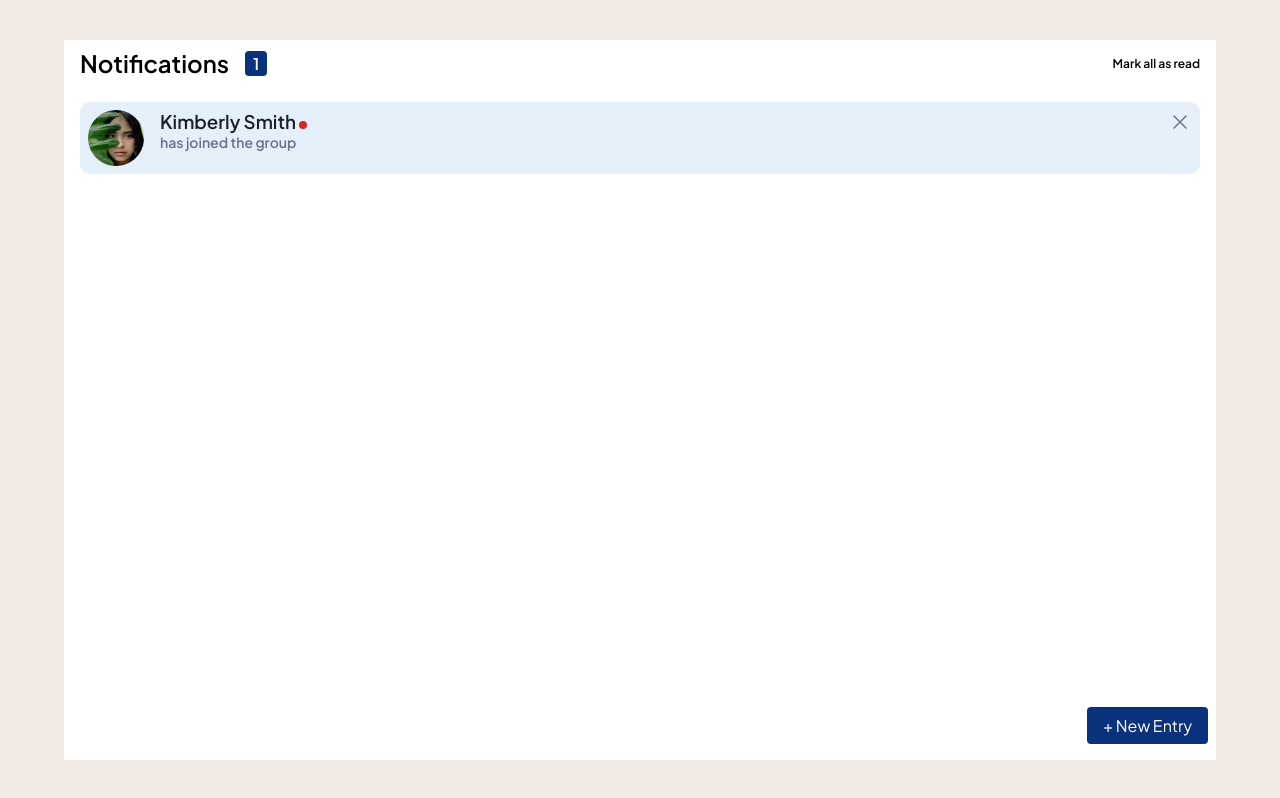
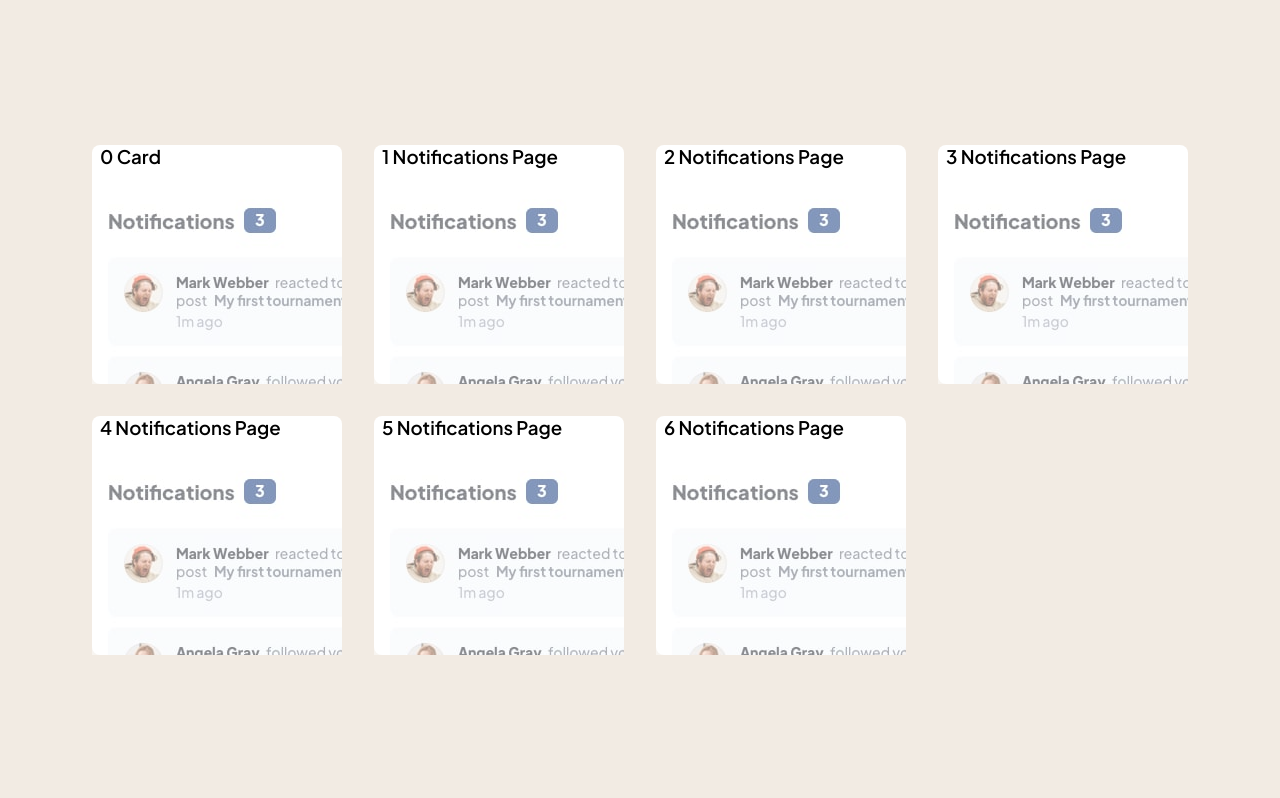
Before and after one commit to devtoti/product-overview, a React (Vite) app: page / in a window 1280 px wide. Built offline with nearby package versions, Linux system fonts and the light colour scheme.

Commit message:
Include CSS Grid for project previewing

```diff
--- a/package.json
+++ b/package.json
@@ -10,7 +10,8 @@
   },
   "dependencies": {
     "react": "^18.2.0",
-    "react-dom": "^18.2.0"
+    "react-dom": "^18.2.0",
+    "react-router-dom": "^6.4.3"
   },
   "devDependencies": {
     "@types/react": "^18.0.15",
--- a/src/App.jsx
+++ b/src/App.jsx
@@ -1,15 +1,34 @@
 import Card from './components/Card'
 import NotificationsPage from './components/NotificationsPage'
 import './index.css'
+import { Outlet, Link } from "react-router-dom";
+import { useState, useContext } from 'react'
+import { reactProjects } from "./components/reactProjects"
+import ReactDOM from "react-dom/client";
+import ReferenceDataContextProvider, { ReferenceDataContext } from './components/AppContextProvider';
+import Gallery from './components/Gallery';
 
-function App() {
+
+const App = () => {
+
+  const [isPreviewing, setIsPreviewing] = useState(false)
+  const { currComponent, setCurrComponent } = useContext(ReferenceDataContext)
+
   return (
-    <>
-      <NotificationsPage />
-      {/* <Card /> */}
-    </>
+
+      <>
+      <nav>
+        {isPreviewing &&  <svg onClick={() => setIsPreviewing(false)}xmlns="http://www.w3.org/2000/svg" fill="none" viewBox="0 0 24 24" strokeWidth={1.5} stroke="currentColor" className="w-6 h-6">
+          <path strokeLinecap="round" strokeLinejoin="round" d="M19.5 12h-15m0 0l6.75 6.75M4.5 12l6.75-6.75" />
+        </svg>}
+
+      </nav>
+
+
+      <Outlet />
+
+      {isPreviewing ? currComponent : <Gallery isPreviewing={isPreviewing} setIsPreviewing={setIsPreviewing}/>}
+      </>
   )
-
 }
-
 export default App
--- /dev/null
+++ b/src/components/AppContextProvider.jsx
@@ -0,0 +1,13 @@
+import React, {createContext, useState} from 'react'
+import Card from './Card';
+
+export const ReferenceDataContext = createContext(null)
+
+export default function ReferenceDataContextProvider({ children }) {
+    const [currComponent, setCurrComponent] = useState(<Card />)
+    return (
+      <ReferenceDataContext.Provider value={{ currComponent, setCurrComponent }}>
+        {children}
+      </ReferenceDataContext.Provider>
+    );
+  };
--- a/src/components/Card.jsx
+++ b/src/components/Card.jsx
@@ -5,7 +5,7 @@ const Card = () => {
     <div className='card'>
       <section>
         <img
-          src='./assets/image-product-desktop.jpg'
+          src='product-card/assets/image-product-desktop.jpg'
           alt='Gabrielle Perfume'
           className='card__cover'
         />
@@ -22,7 +22,7 @@ const Card = () => {
           <h6>$169.99</h6>
         </div>
         <div className='cart'>
-          <img src='./assets/icon-cart.svg' alt='Cart Icon' />
+          <img src='product-card/assets/icon-cart.svg' alt='Cart Icon' />
           <a>Add to Cart</a>
         </div>
       </section>
--- /dev/null
+++ b/src/components/ErrorPage.jsx
@@ -0,0 +1,16 @@
+import { useRouteError } from "react-router-dom";
+
+export default function ErrorPage() {
+  const error = useRouteError();
+  console.error(error);
+
+  return (
+    <div id="error-page">
+      <h1>Oops!</h1>
+      <p>Sorry, an unexpected error has occurred.</p>
+      <p>
+        <i>{error.statusText || error.message}</i>
+      </p>
+    </div>
+  );
+}
--- /dev/null
+++ b/src/components/Gallery.jsx
@@ -0,0 +1,32 @@
+import React, {useState, useContext} from 'react'
+import { reactProjects } from "./reactProjects.jsx"
+import ReferenceDataContextProvider, { ReferenceDataContext } from './AppContextProvider';
+function Gallery({...props}) {
+    const {setIsPreviewing} = props
+    const [projects, setProjects] = useState(reactProjects)
+    const [isActive, setIsActive] = useState(false)
+    const { currComponent, setCurrComponent } = useContext(ReferenceDataContext)
+    const handleClick = p => {
+      setCurrComponent(p.component)
+      setIsPreviewing(prev => !prev)
+    }
+  return (
+    <div className="App">
+     {!isActive && projects.map((p, id) => {
+        return (
+          <div className="gallery_card" onClick={props => handleClick(p)} key={id}>
+            <h3>
+              {id + " " + p.name}
+              </h3>
+            <div className="gallery_img">
+
+            <img src={p.img} alt="" />
+            </div>
+          </div>
+        )
+    })}
+    </div>
+  )
+}
+
+export default Gallery
--- a/src/components/NotificationsPage-fns.jsx
+++ b/src/components/NotificationsPage-fns.jsx
@@ -2,7 +2,6 @@ import React, { useEffect, useState, useRef, useContext } from 'react'
 import { useDispatch } from './NotificationsPage'
 
 export default function NewEntry({ entry, children }) {
-    const [isRead, setIsRead] = useState(false)
     const ref = useRef()
     const dispatch = useDispatch()
     function markAsRead() {
@@ -36,7 +35,7 @@ export default function NewEntry({ entry, children }) {
         </div>
     )
 }
-{/* <p><cite>Lorem ipsum dolor sit amet consectetur adipisicing elit. Perspiciatis iure exercitationem dolore beatae soluta nisi blanditiis fugiat amet veniam odio?</cite></p> */ }
+
 
 
 
--- a/src/components/NotificationsPage.jsx
+++ b/src/components/NotificationsPage.jsx
@@ -8,6 +8,7 @@ function NotificationsPage() {
     const [entryId, setEntryID] = useState(1)
     const [notifications, setNotifications] = useState(0)
     const [allRead, setAllRead] = useState(false)
+
     const reducer = (state, action) => {
         switch (action.type) {
             case 'add':
--- /dev/null
+++ b/src/components/reactProjects.jsx
@@ -0,0 +1,41 @@
+import Card from "./Card"
+import NotificationsPage from "./NotificationsPage"
+
+export const reactProjects = [
+    {
+        name: 'Card',
+        component: <Card />,
+        img: "notifications/design/mobile-design.jpg"
+    },
+    {
+        name: 'Notifications Page',
+        component: <NotificationsPage />,
+        img: "/notifications/design/mobile-design.jpg"
+    },
+    {
+        name: 'Notifications Page',
+        component: <NotificationsPage />,
+        img: "/notifications/design/mobile-design.jpg"
+    },
+    {
+        name: 'Notifications Page',
+        component: <NotificationsPage />,
+        img: "/notifications/design/mobile-design.jpg"
+    },
+    {
+        name: 'Notifications Page',
+        component: <NotificationsPage />,
+        img: "/notifications/design/mobile-design.jpg"
+    },
+    {
+        name: 'Notifications Page',
+        component: <NotificationsPage />,
+        img: "/notifications/design/mobile-design.jpg"
+    },
+    {
+        name: 'Notifications Page',
+        component: <NotificationsPage />,
+        img: "/notifications/design/mobile-design.jpg"
+    },
+
+]
--- a/src/index.css
+++ b/src/index.css
@@ -3,3 +3,58 @@
   margin: 0;
   padding: 0;
 }
+
+.App {
+  width: 90vw;
+  display: grid;
+  justify-content: center;
+
+  gap: 2rem;
+  grid-template-columns: repeat(auto-fit, minmax(200px, 250px))
+}
+nav {
+  position: absolute;
+  top: 0.5rem;
+  left: 1rem;
+}
+nav svg {
+  height: 36px;
+}
+
+nav svg:hover {
+  scale: 1.1;
+  cursor:pointer;
+  color: hsl(0, 0%, 50%);
+}
+
+.gallery_card {
+/* outline: 1px solid red; */
+background-color: white;
+border-radius: 8px;
+counter-reset: section;
+}
+
+.gallery_card:hover {
+  background-color: hsl(0, 0%, 90%);
+  cursor:pointer;
+  }
+
+.gallery_card h3 {
+  padding-bottom: 1rem;
+  padding-left: 0.5rem;
+}
+
+/* .gallery_card h3:before {
+  content: counter(section);
+  counter-increment: section;
+    } */
+
+.gallery_img {
+  /* outline: 1px solid blue; */
+  height: 200px;
+  object-fit: fill;
+  overflow:hidden;
+}
+.gallery_card img {
+  opacity: 0.5;
+}
--- a/src/main.jsx
+++ b/src/main.jsx
@@ -1,9 +1,71 @@
-import React from 'react'
-import ReactDOM from 'react-dom/client'
+import React, { useContext, createContext } from 'react'
 import App from './App'
+import ReactDOM from "react-dom/client";
+import {
+  createBrowserRouter,
+  RouterProvider,
+  Route,
+  BrowserRouter as Router,
+  Routes,
+  Link,
+  useParams,
+} from "react-router-dom";
+import ErrorPage from './components/ErrorPage';
+import NotificationsPage from './components/NotificationsPage';
+import Card from './components/Card';
+import ReferenceDataContextProvider, { ReferenceDataContext } from './components/AppContextProvider';
+// const { currComponent, setCurrComponent } = useContext(ReferenceDataContext)
+//   console.log(currComponent)
+// const router = createBrowserRouter([
+//   {
+//     path: "/",
+//     element: <ReferenceDataContextProvider>
+//       <App />
+//     </ReferenceDataContextProvider>,
+//     errorElement: <ErrorPage />,
+//     children: [
+//       {
+//         path: "/test",
+//         element: <Card />,
+//       },
+//       {
+//         path: "/project/:id",
+//         element: <NotificationsPage />,
+//       },
+//     ],
+//   },
+// ]);
+
 
 ReactDOM.createRoot(document.getElementById('root')).render(
   <React.StrictMode>
-    <App />
-  </React.StrictMode>
+    <ReferenceDataContextProvider>
+      <App />
+    </ReferenceDataContextProvider>
+  </React.StrictMode >
 )
+
+  //   <Router>
+  //       <div>
+  //         {/* <ul>
+  //           <li>
+  //             <Link to="/">Home</Link>
+  //           </li>
+  //           <li>
+  //             <Link to="/about">About</Link>
+  //           </li>
+  //           <li>
+  //             <Link to="/topics">Topics</Link>
+  //           </li>
+  //         </ul> */}
+
+  //     <Routes>
+  //         <Route path="/about" element={<Card />}>
+  //         </Route>
+  //         <Route path="/topics">
+  //         </Route>
+  //         <Route path="/" element={<App/>}>
+  //         </Route>
+  //     </Routes>
+  //   </div>
+  // </Router>
```
Also changed, not shown: 1 other file (tests, documents, lock files or other folders).
